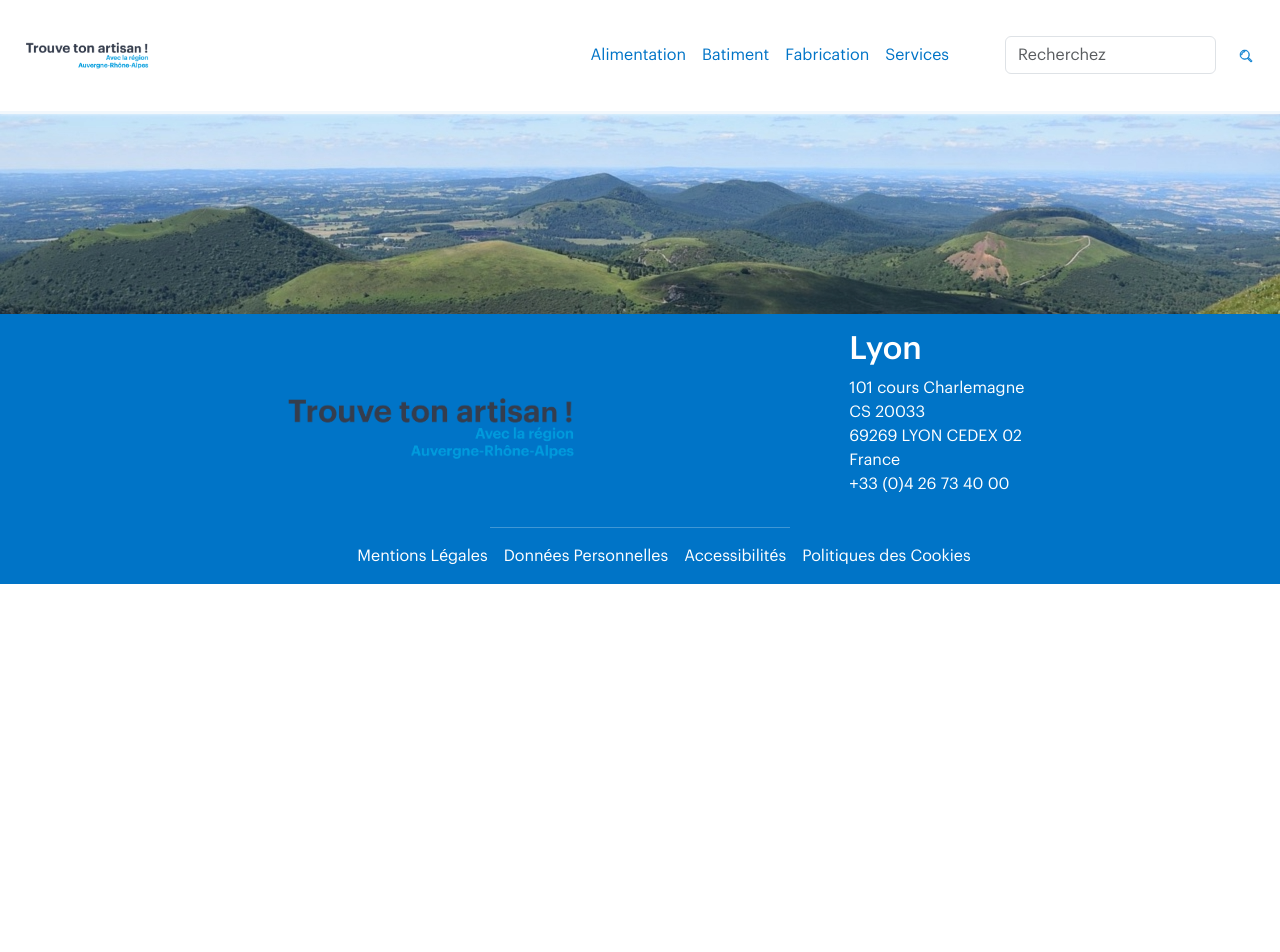
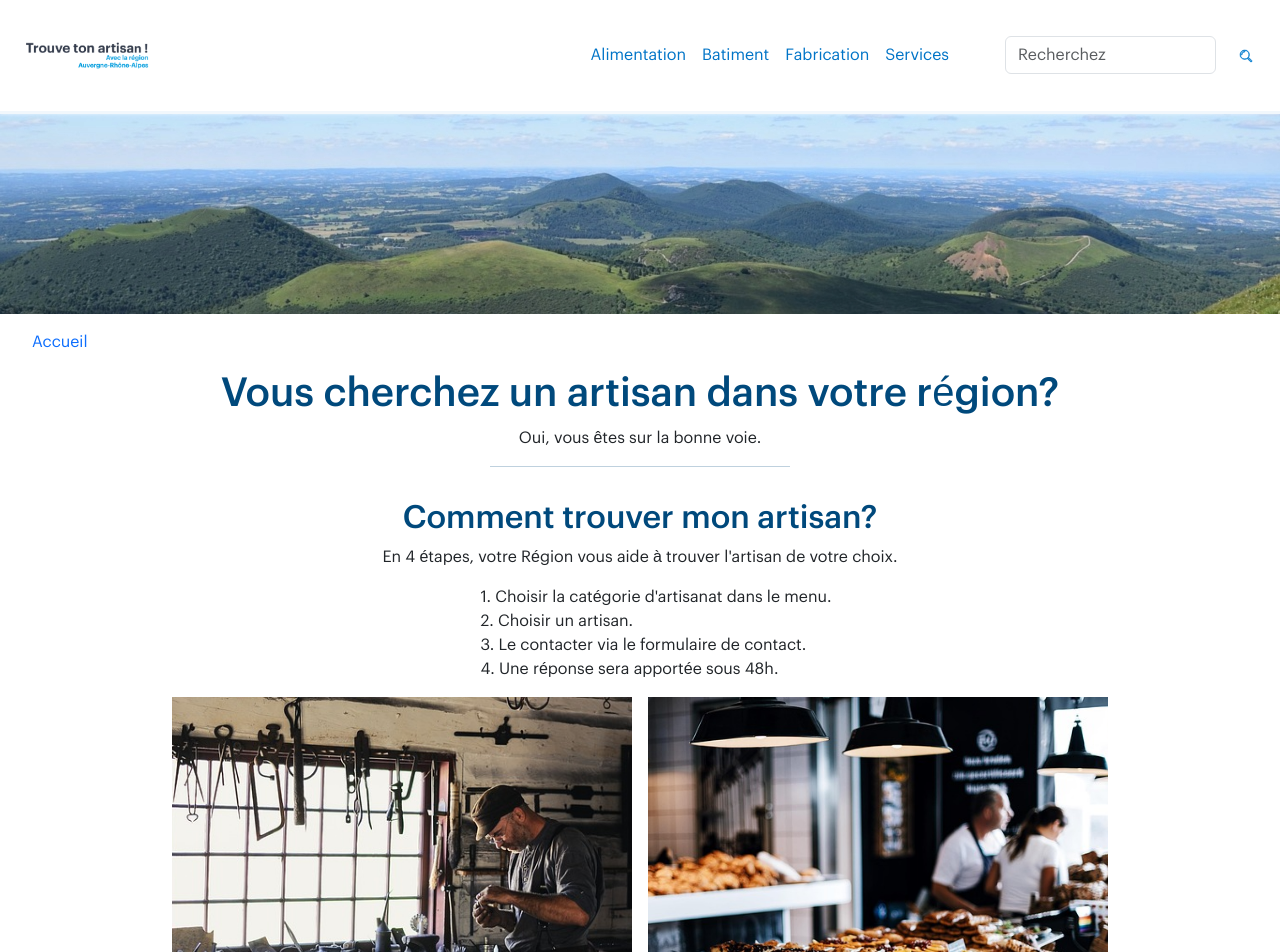
Before and after one commit to BenjCaro/Trouve-ton-artisan, a React (Create React App) app in the folder client/: page / in a window 1280 px wide. Shown: the top 952 px of the page. Before the commit the page ends 800 px from the top, so only its background shows below. Built offline with nearby package versions, Linux system fonts and the light colour scheme.

Commit message:
realisation titre h1 et section 1 de la page Home

```diff
--- a/client/src/App.js
+++ b/client/src/App.js
@@ -1,16 +1,10 @@
 /* ici mettre les imports des composants , .css, etc */
-import Header from './components/Header';
-import Footer from './components/Footer';
+import Home from './pages/Home';
 
 function App() {
  return (
      <>
-        <Header/>
-        <main>
-
-        </main>
-        <Footer/>
-
+      <Home/>
      </>
    );
 }
--- /dev/null
+++ b/client/src/assets/css/Breadcrumb.scss
@@ -0,0 +1,8 @@
+ul {
+    list-style: none;
+    color: #0074C7;
+}
+
+.breadcrump-link{
+    text-decoration: none;
+}
--- a/client/src/components/Footer.scss
+++ b/client/src/assets/css/Footer.scss
@@ -49,7 +49,7 @@ footer {
 
 }
 
-hr {
+footer hr {
     margin: auto;
     max-width: 300px;
 }
--- a/client/src/components/Banniere.js
+++ b/client/src/components/Banniere.js
@@ -1,5 +1,5 @@
 import banner from '../assets/images/banner.png';
-import './Header.scss';
+import '../assets/css/Header.scss';
 
 const Banniere = () => {
     return (
--- /dev/null
+++ b/client/src/components/Breadcrumb.js
@@ -0,0 +1,16 @@
+import '../assets/css/Breadcrumb.scss';
+
+const Breadcrump = () => {
+    return (
+        <>
+         <ul className='mt-3'>
+            <li>
+                <a href='#' className='breadcrump-link'>Accueil</a>
+            </li>
+         </ul>
+        </>
+    );
+
+};
+
+export default Breadcrump;
--- a/client/src/components/Footer.js
+++ b/client/src/components/Footer.js
@@ -1,4 +1,5 @@
-import './Footer.scss';
+
+import '../assets/css/Footer.scss';
 import logo from '../assets/logo/Logo.png';
 
 
--- a/client/src/components/Header.js
+++ b/client/src/components/Header.js
@@ -1,4 +1,4 @@
-import './Header.scss';
+import '../assets/css/Header.scss';
 import Navbar from './Navbar';
 import Banniere from './Banniere';
 
@@ -6,8 +6,11 @@ import Banniere from './Banniere';
 const Header = () => {
     return (
         <>
-           <Navbar/>
-           <Banniere/>
+        <header>
+            <Navbar/>
+            <Banniere/>
+        </header>
+
 
         </>
     );
--- a/client/src/components/Navbar.js
+++ b/client/src/components/Navbar.js
@@ -1,6 +1,6 @@
 import logo from '../assets/logo/Logo.png';
 import search from '../assets/logo/search-blue.svg';
-import './Header.scss';
+import '../assets/css/Header.scss';
 
 
 
--- /dev/null
+++ b/client/src/components/Pictures.js
@@ -0,0 +1,21 @@
+import workshop from '../assets/images/img-atelier.jpg';
+import baker from '../assets/images/img-boulangerie.jpg';
+
+
+const Pictures = () => {
+    return (
+        <>
+        <div className='d-flex justify-content-center column-gap-3'>
+            <figure className='home-pictures '>
+                <img src={workshop} className='img-fluid'/>
+            </figure>
+            <figure className='home-pictures'>
+                <img src={baker} className='img-fluid'/>
+            </figure>
+        </div>
+        </>
+    );
+
+};
+
+export default Pictures;
--- a/client/src/index.scss
+++ b/client/src/index.scss
@@ -1,3 +1,34 @@
 body {
     font-family: 'Graphik', sans-serif;
 }
+
+.main-title {
+    color: #00497C;
+}
+
+ .main-hr {
+    margin: auto;
+    max-width: 300px;
+    color: #00497C;
+}
+
+section {
+    margin-top: 2em;
+}
+.section-title {
+    color: #00497C;
+}
+
+.bloc-etapes {
+    list-style-position: inside;
+}
+
+.home-pictures {
+    max-width: 460px;
+    height: 400px;
+}
+
+.home-pictures img {
+    height: 100%;
+    object-fit: cover;
+}
--- /dev/null
+++ b/client/src/pages/Home.js
@@ -0,0 +1,58 @@
+import Header from '../components/Header';
+import Breadcrump from '../components/Breadcrumb';
+import Pictures from '../components/Pictures';
+import Footer from '../components/Footer';
+
+
+
+const Home = () => {
+    return (
+        <>
+        <header>
+            <Header/>
+        </header>
+        <main>
+            <Breadcrump/>
+            <h1 className='main-title text-center'>
+                Vous cherchez un artisan dans votre région?
+            </h1>
+             <p className='text-center' >
+                Oui, vous êtes sur la bonne voie.
+             </p>
+             <hr className='main-hr'/>
+             <section>
+                <h2 className='section-title text-center'>
+                    Comment trouver mon artisan?
+                </h2>
+                <p className='text-center'>
+                    En 4 étapes, votre Région vous aide à trouver l'artisan de votre choix.
+                </p>
+                <div className='d-flex justify-content-center'>
+                    <ol className='bloc-etapes'>
+                        <li >
+                            Choisir la catégorie d'artisanat dans le menu.
+                        </li>
+                        <li>
+                            Choisir un artisan.
+                        </li>
+                        <li>
+                            Le contacter via le formulaire de contact.
+                        </li>
+                        <li>
+                            Une réponse sera apportée sous 48h.
+                        </li>
+                    </ol>
+                </div>
+                <Pictures/>
+             </section>
+             <section>
+
+             </section>
+
+         </main>
+         <Footer/>
+        </>
+    );
+};
+
+export default Home
```
Also changed, not shown: client/src/assets/css/Header.scss (renamed from client/src/components/Header.scss), client/src/assets/logo/arrow-right-solid.svg (added).
